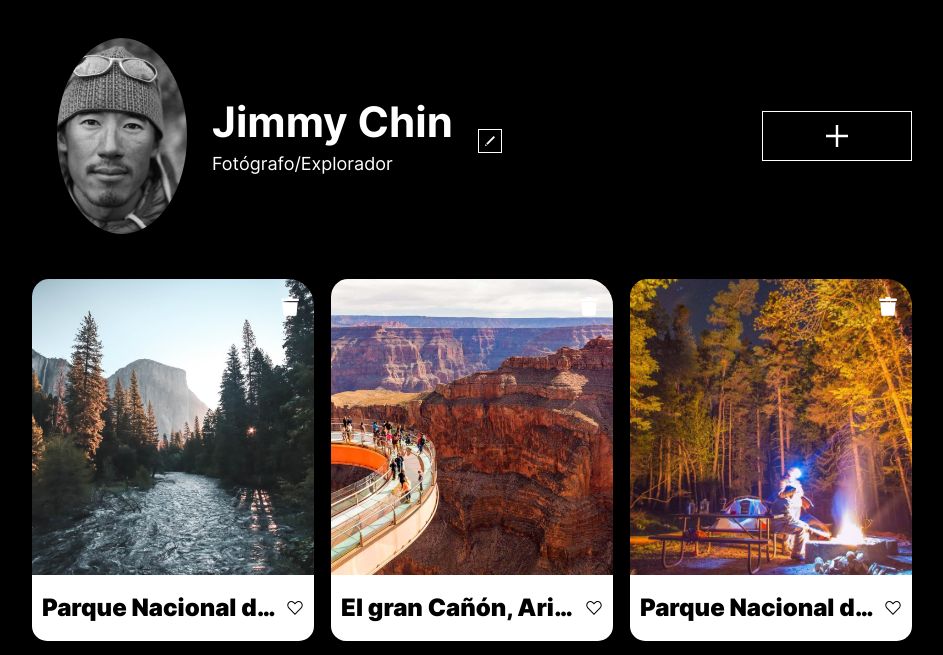
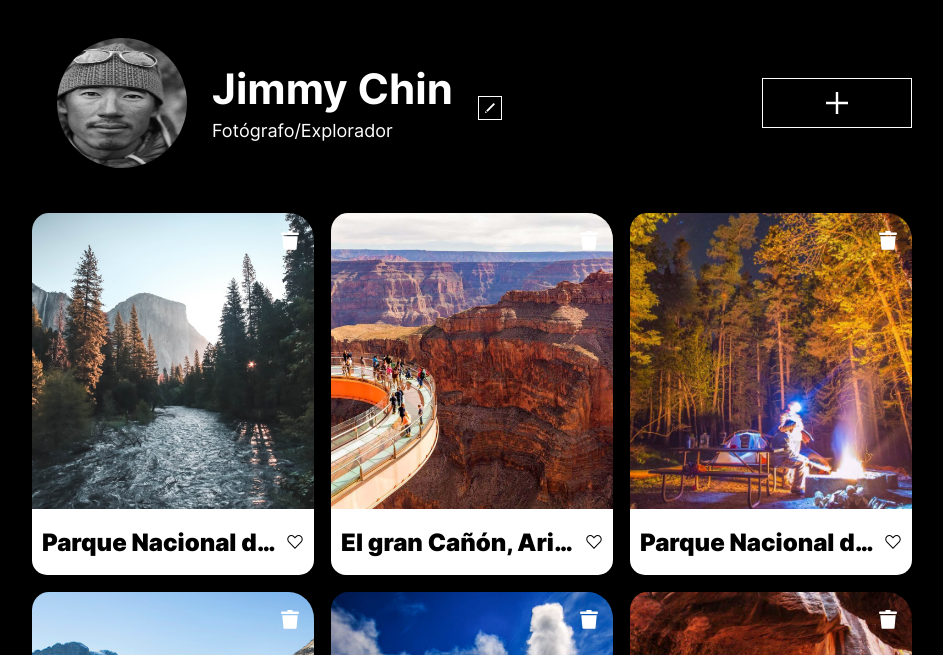
Before and after one commit to danva16/web_project_4_esp, a plain HTML site: page index.html in a window 1280 px wide. Shown: the part 122-777 px from the top of the page, without its empty margins (168-1111 px from the left). Drawn offline with Linux system fonts and the light colour scheme.

Commit message:
fix: medidas de la imagen de perfil

```diff
--- a/blocks/profile/__image/profile__image.css
+++ b/blocks/profile/__image/profile__image.css
@@ -1,5 +1,6 @@
 .profile__image {
   margin: 0 25px;
   width: 130px;
+  height: 130px;
   border-radius: 50%;
 }
```
